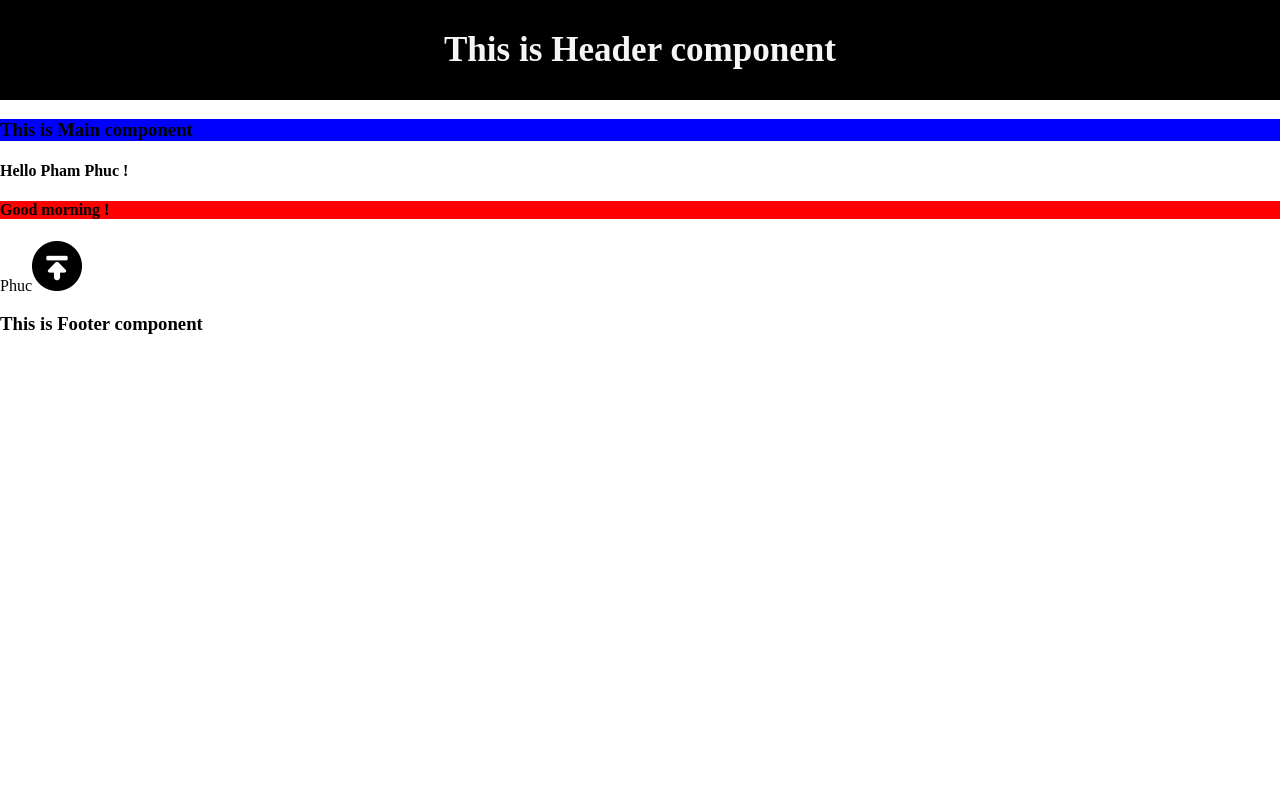
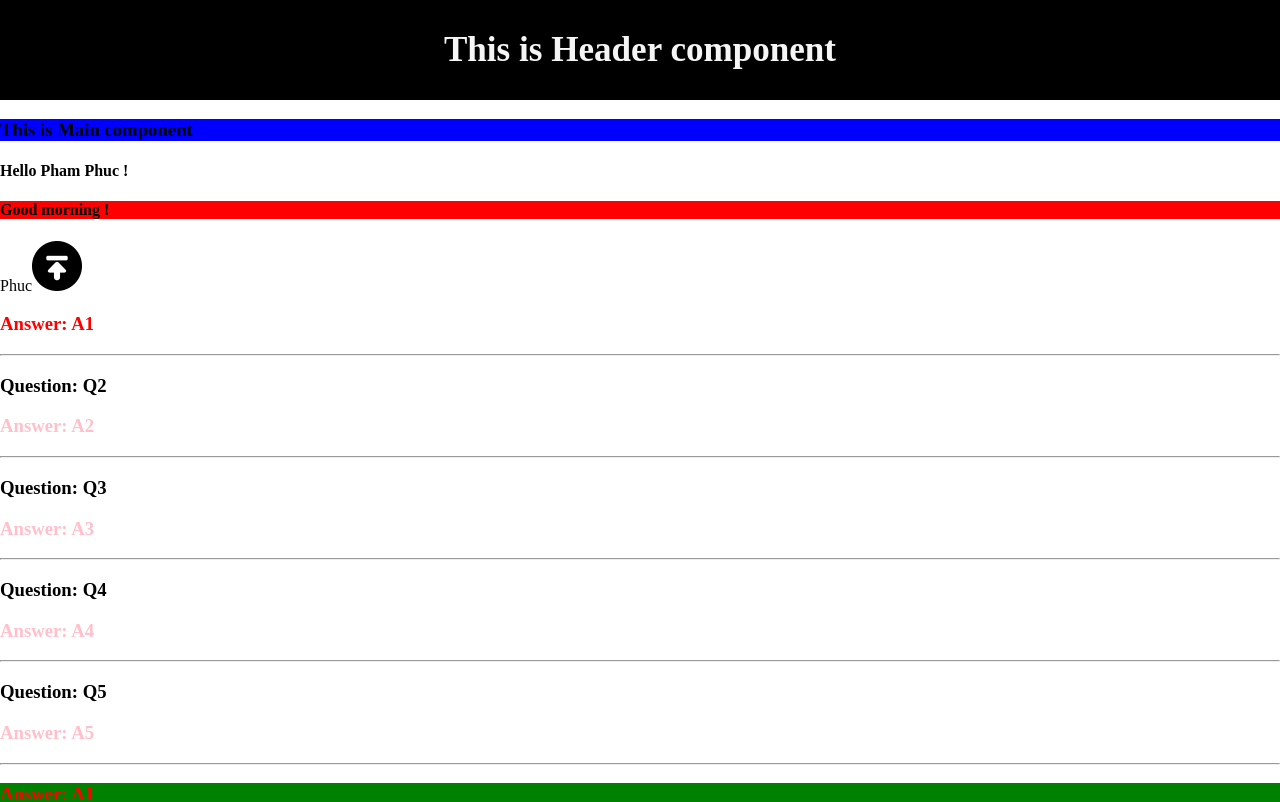
Before and after one commit to ArthurWalker/Review-ReactJS, a React (Create React App) app in the folder review-reactjs/: page / in a window 1280 px wide. Shown: the top 802 px of the page. Built offline with nearby package versions, Linux system fonts and the light colour scheme.

Commit message:
Get used to props

```diff
--- a/review-reactjs/src/components/Main.js
+++ b/review-reactjs/src/components/Main.js
@@ -2,13 +2,19 @@ import React from 'react';
 import ReviewVariable from './sub_components/ReviewVariable';
 import Prop1 from './sub_components/Prop1';
 import Prop2 from './sub_components/Prop2';
+import Array from './sub_components/Array';
 
 function Main(){
     return (
         <div>
+            {/**Lesson 1 */}
             <ReviewVariable/>
+            {/**Lesson 2 */}
             <Prop1/>
+            {/**Lesson 3 */}
             <Prop2/>
+            {/**Lesson 4 */}
+            <Array/>
         </div>
     )
 }
--- /dev/null
+++ b/review-reactjs/src/components/data/JokeData.js
@@ -0,0 +1,39 @@
+const jokeData =[
+    {
+        id:1,
+        answer:'A1',
+    },
+    {
+        id:2,
+        question:'Q2',
+        answer:'A2',
+    },
+    {
+        id:3,
+        question:'Q3',
+        answer:'A3',
+    },
+    {
+        id:4,
+        question:'4',
+        answer:'4',
+    },
+    {
+        id:5,
+        question:'Q5',
+        answer:'A5',
+    },
+    {
+        id:6,
+        question:'Q6',
+        answer:'A6',
+    },
+    {
+        id:7,
+        question:'Q7',
+        answer:'A7',
+    },
+]
+
+
+export default jokeData
--- /dev/null
+++ b/review-reactjs/src/components/sub_components/Array.js
@@ -0,0 +1,23 @@
+import React from 'react'
+import JokeData from './../data/JokeData'
+import Joke from './Joke'
+
+function Array(){
+    // const nums = [1,2,3,4,5,6,7,8,9,10]
+    // const double = nums.map(function(num){
+    //     return num*2
+    // })
+    // console.log(double)
+
+    const jokeComponents = JokeData.map((joke) =>{
+        return (<div style={{backgroundColor:'green'}}>
+            <Joke key={joke.id} question={joke.question} answer={joke.answer}/>
+        </div>)})
+
+    return(<div>
+        {jokeComponents}
+    </div>)
+}
+
+
+export default Array
--- /dev/null
+++ b/review-reactjs/src/components/sub_components/Joke.js
@@ -0,0 +1,13 @@
+import React from 'react'
+
+function Joke(props){
+    return (
+    <div>
+        {/**If the prop.question exists then return block else nothing is showing for style display from Prop2*/}
+        <h3 style={{display: props.question ? 'block':'none'}}>Question: {props.question}</h3>
+        <h3 style={{color: props.question ? 'pink':'red'}}>Answer: {props.answer}</h3>
+        <hr/>
+    </div>)
+}
+
+export default Joke
--- a/review-reactjs/src/components/sub_components/Prop2.js
+++ b/review-reactjs/src/components/sub_components/Prop2.js
@@ -1,9 +1,25 @@
 import React from 'react'
+import Joke from './Joke';
 
 function Prop2(props){
     return(
         <div>
-
+            <Joke
+                // question = 'Q1'
+                answer = 'A1'
+            />
+            <Joke
+                question = 'Q2'
+                answer = 'A2'/>
+            <Joke
+                question = 'Q3'
+                answer = 'A3'/>
+            <Joke
+                question = 'Q4'
+                answer = 'A4'/>
+            <Joke
+                question = 'Q5'
+                answer = 'A5'/>
         </div>
     )
 }
```
